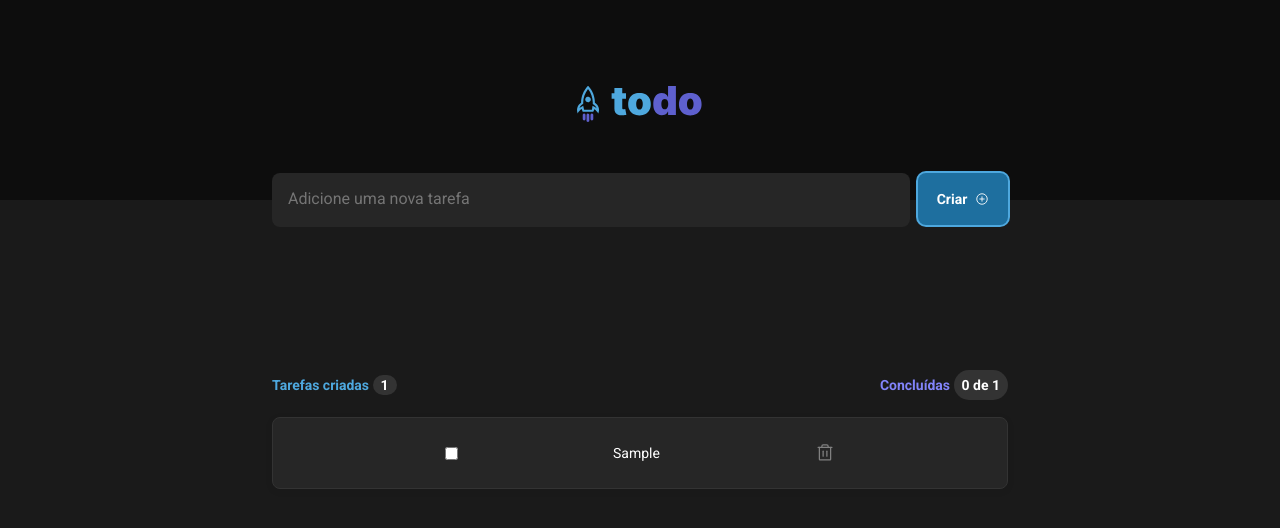
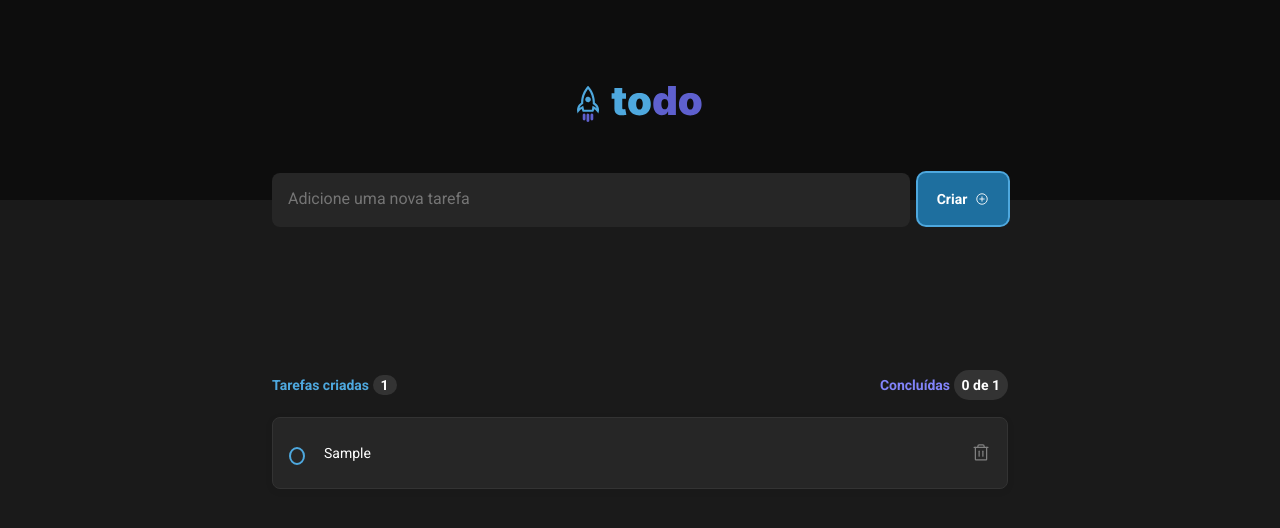
Before and after one commit to raissacmp/ToDo-List, a React (Vite) app: page / in a window 1280 px wide. Both pictures are taken after typing "Sample" into the empty fields and a click on the button "Criar". Shown: the top 528 px of the page. Built offline with nearby package versions, Linux system fonts and the light colour scheme.

Commit message:
styles: checkbox

```diff
--- a/src/components/Tasks.module.css
+++ b/src/components/Tasks.module.css
@@ -43,7 +43,7 @@
   display: flex;
   margin-bottom: 0.75rem;
   width: 100%;
-  justify-content: space-evenly;
+  justify-content: space-between;
   align-items: center;
   height: 4.5rem;
   background: var(--gray-500);
@@ -53,3 +53,74 @@
   padding: 1rem;
   font-size: 0.875rem;
 }
+
+.contentInitialContainerTask {
+  display: flex;
+  align-items: center;
+}
+
+/*  checkbox */
+
+.container {
+  display: block;
+  position: relative;
+  padding-left: 2.1875rem;
+  margin-bottom: 0.75rem;
+  cursor: pointer;
+  font-size: 1.375rem;
+  -webkit-user-select: none;
+  -moz-user-select: none;
+  -ms-user-select: none;
+  user-select: none;
+}
+
+/* Hide the browser's default checkbox */
+.container input {
+  position: absolute;
+  opacity: 0;
+  cursor: pointer;
+  height: 0;
+  width: 0;
+}
+
+/* Create a custom checkbox */
+.checkmark {
+  position: absolute;
+  top: 0;
+  left: 0;
+  height: 1.125rem;
+  width: 1rem;
+  background-color: transparent;
+  border: 0.125rem solid var(--blue);
+  border-radius: 100%;
+}
+
+/* When the checkbox is checked, add a blue background */
+.container input:checked ~ .checkmark {
+  background-color: var(--purple);
+  border: unset;
+}
+
+/* Create the checkmark/indicator (hidden when not checked) */
+.checkmark:after {
+  content: "";
+  position: absolute;
+  display: none;
+}
+
+/* Show the checkmark when checked */
+.container input:checked ~ .checkmark:after {
+  display: block;
+}
+
+/* Style the checkmark/indicator */
+.container .checkmark:after {
+  left: 0.3125rem;
+  top: 0.25rem;
+  width: 0.25rem;
+  height: 0.4375rem;
+  border: solid white;
+  border-width: 0 0.125rem 0.125rem 0;
+  -ms-transform: rotate(45deg);
+  transform: rotate(45deg);
+}
--- a/src/components/Tasks.tsx
+++ b/src/components/Tasks.tsx
@@ -24,6 +24,8 @@ export function Tasks() {
       </header>
       {tasks.map((task: TaskProps) => (
         <div key={task.id} className={styles.contentTask}>
+          <div className={styles.contentInitialContainerTask}>
+            <label className={styles.container}>
               <input
                 type="checkbox"
                 checked={task.completed}
@@ -31,7 +33,10 @@ export function Tasks() {
                   handleChangeTasks(task, event.target.checked);
                 }}
               />
+              <span className={styles.checkmark}></span>
+            </label>
             <p className={styles.textTask}>{task.title}</p>
+          </div>
           <Trash color="gray" size={20} />
         </div>
       ))}
```
Lines whose indentation alone changed are shown as unchanged.
